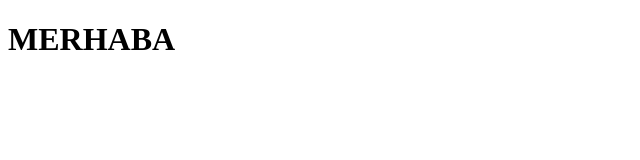
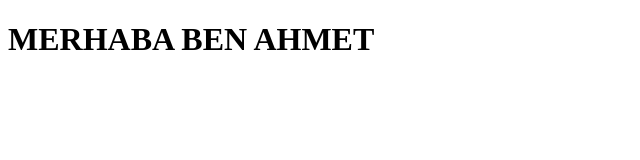
Before and after one commit to Orujhimaru/ilkRepositoryim, a plain HTML site: page index.html in a window 1280 px wide. Shown: the whole page, without its empty margins (0-640 px from the left). Drawn offline with Linux system fonts and the light colour scheme.

Commit message:
merhaba ben ahmet

```diff
--- a/index.html
+++ b/index.html
@@ -6,6 +6,6 @@
     <title>Document</title>
   </head>
   <body>
-    <h1>MERHABA</h1>
+    <h1>MERHABA BEN AHMET</h1>
   </body>
 </html>
```
